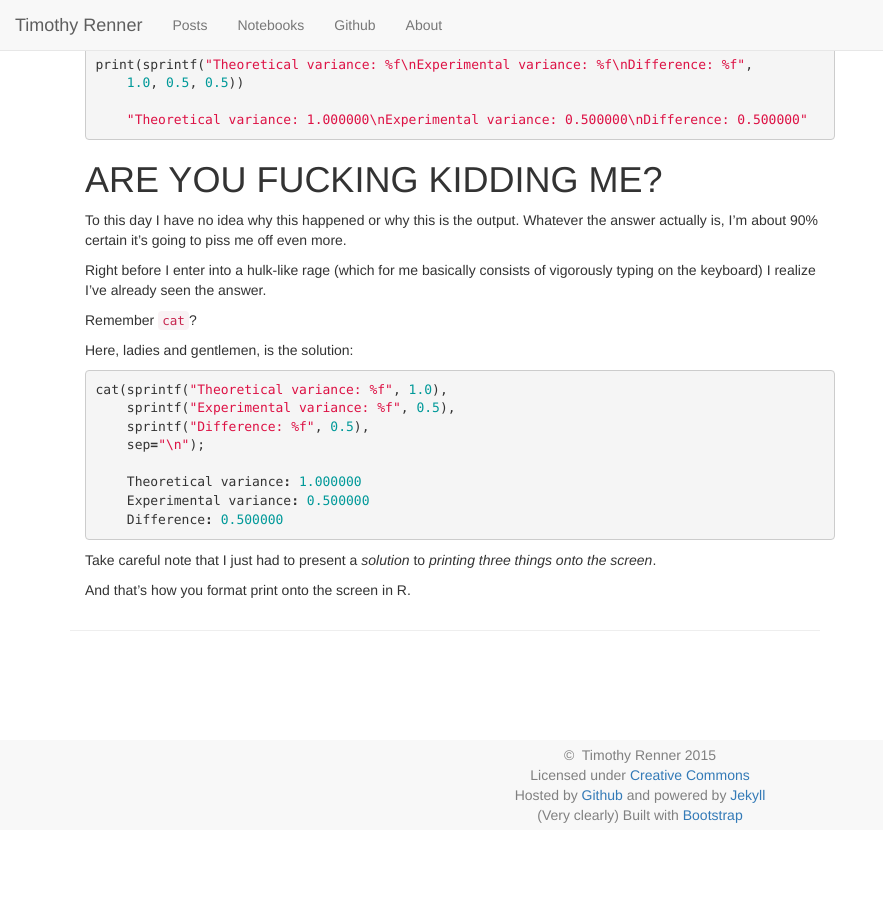
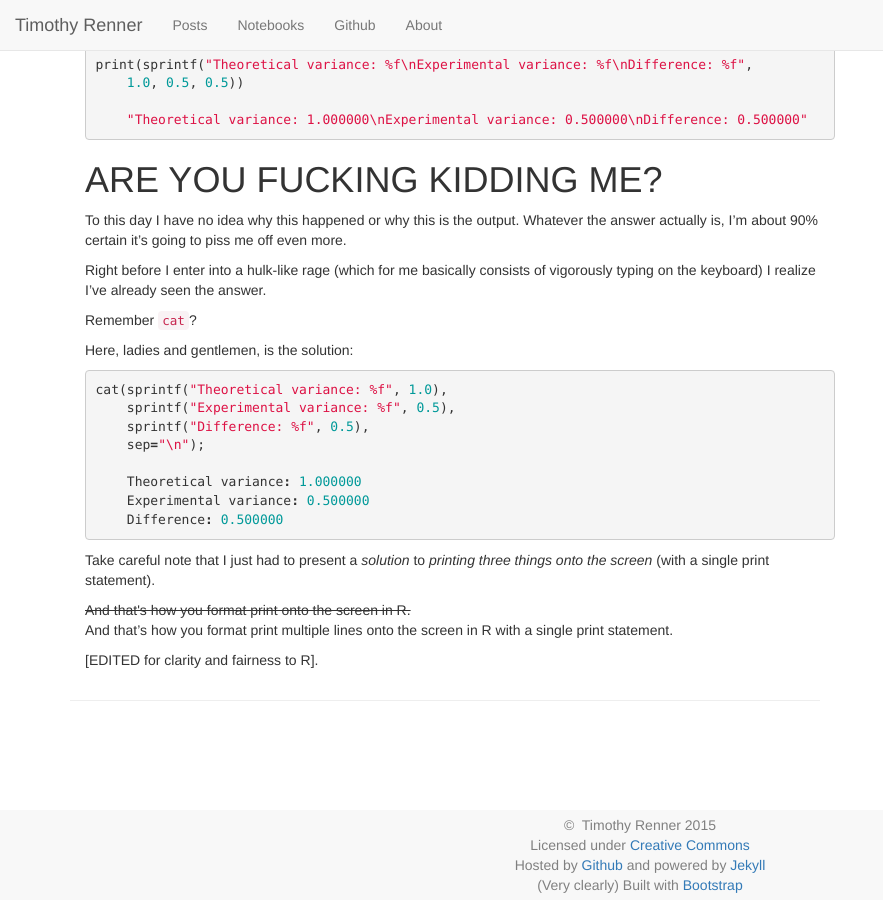
Before and after one commit to timothyrenner/timothyrenner.github.io, a Jekyll site: the page built from _posts/2015-02-20-dammit-r-part-1.md, in a window 1280 px wide and 900 px high, scrolled down 2287 px. Shown: the whole window, without its empty margins (0-883 px from the left). Built offline with Jekyll 4.4.1, drawn with Linux system fonts in a browser that asks for light colours; nearby versions of some CDN libraries; comment, search, counter and statistics services are not loaded; before the commit the page ends 3117 px from its top, so only the background shows below that.

Commit message:
Edited latest post for clarity.

```diff
--- a/_posts/2015-02-20-dammit-r-part-1.md
+++ b/_posts/2015-02-20-dammit-r-part-1.md
@@ -169,7 +169,10 @@ cat(sprintf("Theoretical variance: %f", 1.0),
     Difference: 0.500000
 {% endhighlight %}
 
-Take careful note that I just had to present a _solution_ to _printing three things onto the screen_.
+Take careful note that I just had to present a _solution_ to _printing three things onto the screen_ (with a single print statement).
 
 
-And that's how you format print onto the screen in R.
+<s>And that's how you format print onto the screen in R.</s>
+And that's how you format print multiple lines onto the screen in R with a single print statement.
+
+[EDITED for clarity and fairness to R].
```
